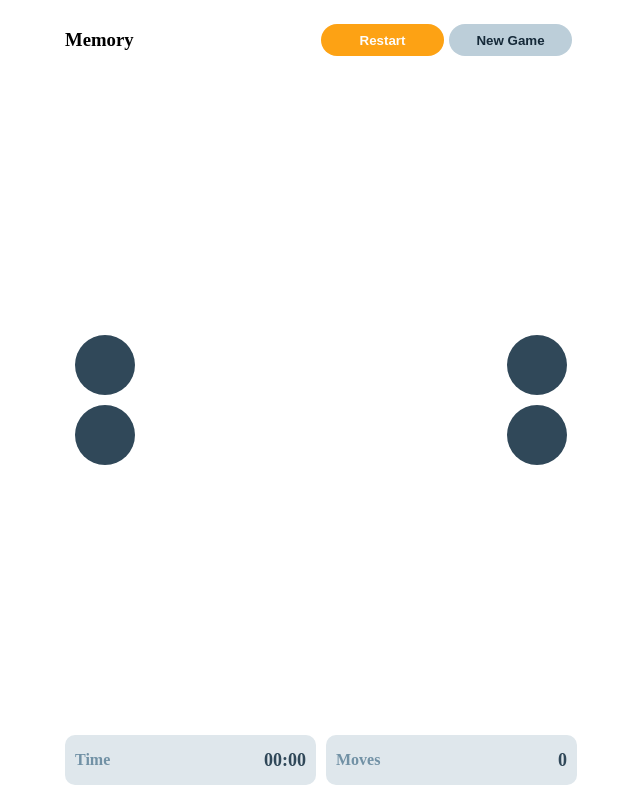
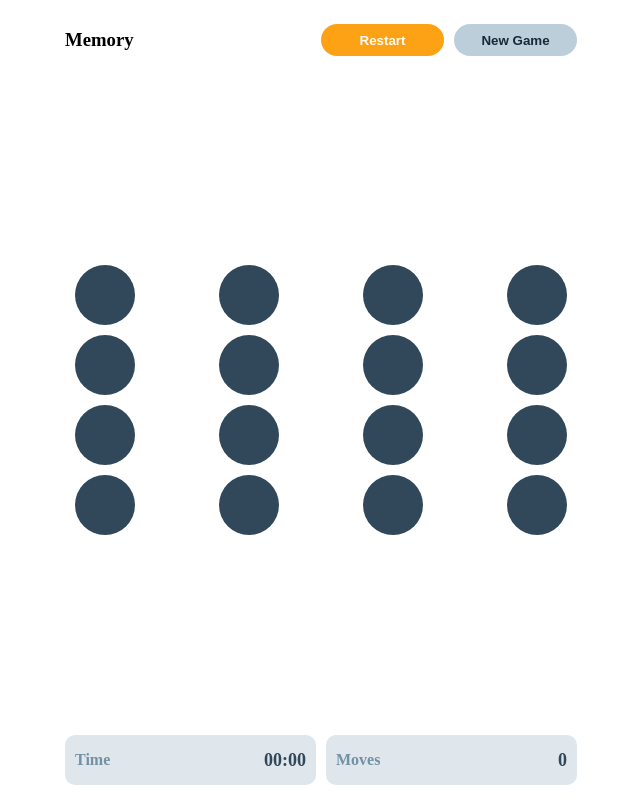
Before and after one commit to aknagirm/memory-game, an Angular app: page /home in a window 1280 px wide. Both pictures are taken after a click on the button "Start Game". Shown: the whole page, without its empty margins (319-959 px from the left). Built offline with nearby package versions, Linux system fonts and the light colour scheme.

Commit message:
clean up done

```diff
--- a/package.json
+++ b/package.json
@@ -4,7 +4,7 @@
   "scripts": {
     "ng": "ng",
     "start": "ng serve",
-    "build": "ng build",
+    "build": "ng build --output-path docs --base-href /memory-game/",
     "watch": "ng build --watch --configuration development",
     "test": "ng test"
   },
--- a/src/app/components/game-page/game-page.component.html
+++ b/src/app/components/game-page/game-page.component.html
@@ -21,21 +21,21 @@
       <div *ngFor="let j of indexArr">
         <div
           class="coin"
-          (click)="coinClicked(i * gameType.gridSize + j)"
+          (click)="coinClicked(i * gameType!.gridSize + j)"
           [ngClass]="{
-            'coin-open': memoryDataSet![i * gameType.gridSize + j].matched,
+            'coin-open': memoryDataSet![i * gameType!.gridSize + j].matched,
             'last-open-coins': lastTwoClickedIdx.includes(
-              i * gameType.gridSize + j
+              i * gameType!.gridSize + j
             )
           }"
         >
           <div class="front"></div>
-          <div class="back" *ngIf="gameType.gameTheme === 'number'">
-            {{ memoryDataSet![i * gameType.gridSize + j].value }}
+          <div class="back" *ngIf="gameType!.gameTheme === 'number'">
+            {{ memoryDataSet![i * gameType!.gridSize + j].value }}
           </div>
-          <div class="back" *ngIf="gameType.gameTheme === 'icons'">
+          <div class="back" *ngIf="gameType!.gameTheme === 'icons'">
             <i
-              class="{{ memoryDataSet![i * gameType.gridSize + j].value }}"
+              class="{{ memoryDataSet![i * gameType!.gridSize + j].value }}"
             ></i>
           </div>
         </div>
@@ -44,7 +44,7 @@
   </div>
   <div
     class="section section-footer"
-    *ngIf="gameType.numberOfPlayers !== 1; else soloPlayer"
+    *ngIf="gameType!.numberOfPlayers !== 1; else soloPlayer"
   >
     <div class="button-wrapper">
       <button
--- a/src/app/components/game-page/game-page.component.ts
+++ b/src/app/components/game-page/game-page.component.ts
@@ -25,7 +25,7 @@ export class GamePageComponent implements OnInit, OnDestroy {
   indexArr: number[] = [];
   playerIdx: PlayerPonits[] = [];
   dataReady = false;
-  gameType: GameType;
+  gameType: GameType | undefined;
   timer = { mm: '00', ss: '00' };
   timerSub$: NodeJS.Timeout | undefined;
   lastTwoClickedIdx: number[] = [];
@@ -35,8 +35,13 @@ export class GamePageComponent implements OnInit, OnDestroy {
   nonMatchedItem = 0;
 
   constructor(private router: Router) {
-    this.gameType =
-      this.router.getCurrentNavigation()?.extras.state!['gameType'];
+    const state = this.router.getCurrentNavigation()?.extras.state;
+
+    if (!state) {
+      this.router.navigateByUrl('/');
+    } else {
+      this.gameType = state['gameType'];
+    }
   }
 
   ngOnInit(): void {
@@ -45,8 +50,8 @@ export class GamePageComponent implements OnInit, OnDestroy {
   }
 
   dataLoad() {
-    this.indexArr = [...Array(this.gameType.gridSize).keys()];
-    this.playerIdx = [...Array(this.gameType.numberOfPlayers).keys()].map(
+    this.indexArr = [...Array(this.gameType!.gridSize).keys()];
+    this.playerIdx = [...Array(this.gameType!.numberOfPlayers).keys()].map(
       (idx, id) => {
         return {
           title: `Player ${idx + 1}`,
@@ -57,17 +62,11 @@ export class GamePageComponent implements OnInit, OnDestroy {
     );
   }
 
-  /*  ngAfterViewInit(): void {
-    setTimeout(() => {
-      (this.dialog.nativeElement as HTMLDialogElement).showModal();
-    }, 1000);
-  } */
-
   gameBoardSetup() {
     let dataValTemp: string[] = [];
-    const totalIndex = Math.pow(this.gameType.gridSize, 2) / 2;
+    const totalIndex = Math.pow(this.gameType!.gridSize, 2) / 2;
     this.nonMatchedItem = totalIndex;
-    if (this.gameType.gameTheme === 'number') {
+    if (this.gameType!.gameTheme === 'number') {
       dataValTemp = [...Array(totalIndex).keys()].map((a) =>
         (a + 1).toString()
       );
@@ -118,7 +117,7 @@ export class GamePageComponent implements OnInit, OnDestroy {
     if (this.lastTwoClickedIdx.includes(idx)) {
       return;
     }
-    if (this.gameType.numberOfPlayers === 1) {
+    if (this.gameType!.numberOfPlayers === 1) {
       this.clickCounter++;
       if (this.clickCounter === 1) {
         this.timerStart();
--- a/src/app/components/result-dialog/result-dialog.component.html
+++ b/src/app/components/result-dialog/result-dialog.component.html
@@ -26,6 +26,7 @@
         </div>
       </ng-template>
     </div>
+    <br />
     <div class="card-section">
       <div class="button-wrapper">
         <button class="restart-button" (click)="restart()">Restart</button>
--- a/src/app/components/start-page/start-page.component.html
+++ b/src/app/components/start-page/start-page.component.html
@@ -79,10 +79,10 @@
         <div class="button-wrapper">
           <button
             class="action-button"
-            (click)="gridSize = 2"
+            (click)="gridSize = 4"
             [ngClass]="{
-              selected: gridSize === 2,
-              'action-button-hover-effect': gridSize !== 2
+              selected: gridSize === 4,
+              'action-button-hover-effect': gridSize !== 4
             }"
           >
             4x4
--- a/src/app/components/start-page/start-page.component.scss
+++ b/src/app/components/start-page/start-page.component.scss
@@ -48,11 +48,11 @@
 }
 
 .action-button {
-  @include action-button-wrapper($grey);
+  @include action-button-wrapper($grey, "right");
 }
 
 .start-button {
-  @include action-button-wrapper($orange);
+  @include action-button-wrapper($orange, "right");
 }
 
 .start-button:hover {
--- a/src/app/components/start-page/start-page.component.ts
+++ b/src/app/components/start-page/start-page.component.ts
@@ -15,7 +15,7 @@ import {
 export class StartPageComponent implements OnInit {
   gameTheme: GameTheme = 'number';
   numberofPlayer: NumberOfPlayers = 1;
-  gridSize: GridSize = 2;
+  gridSize: GridSize = 4;
 
   constructor(private router: Router) {}
 
--- a/src/app/model/game-type.model.ts
+++ b/src/app/model/game-type.model.ts
@@ -2,7 +2,7 @@ export type GameTheme = 'number' | 'icons';
 
 export type NumberOfPlayers = 1 | 2 | 3 | 4;
 
-export type GridSize = 4 | 6 | 2;
+export type GridSize = 4 | 6;
 
 export interface GameType {
   gameTheme: GameTheme;
--- a/src/gloabl-styles-variable/global-var.scss
+++ b/src/gloabl-styles-variable/global-var.scss
@@ -9,13 +9,20 @@ $white: #fcfcfc;
 $backdrop-color: #979797;
 $result-grid-bg: #dfe7ec;
 
-@mixin action-button-wrapper($btn-color) {
+@mixin action-button-wrapper($btn-color, $margin) {
   height: 2rem;
   border: none;
   border-radius: 26px;
   width: 100%;
-  margin-right: 5px;
   background-color: $btn-color;
+
+  @if $margin == right {
+    margin-right: 5px;
+  } @else if $margin == left {
+    margin-left: 5px;
+  } @else {
+    margin: auto;
+  }
 
   font-weight: bold;
   @if $btn-color == $grey {
--- a/src/styles.scss
+++ b/src/styles.scss
@@ -43,13 +43,13 @@ body {
 
 .button-wrapper {
   .restart-button {
-    @include action-button-wrapper($orange);
+    @include action-button-wrapper($orange, "right");
   }
   .restart-button:hover {
     @include darken-on-hover($orange);
   }
   .new-game-button {
-    @include action-button-wrapper($grey);
+    @include action-button-wrapper($grey, "left");
   }
   .new-game-button:hover {
     @include darken-on-hover($grey);
```
